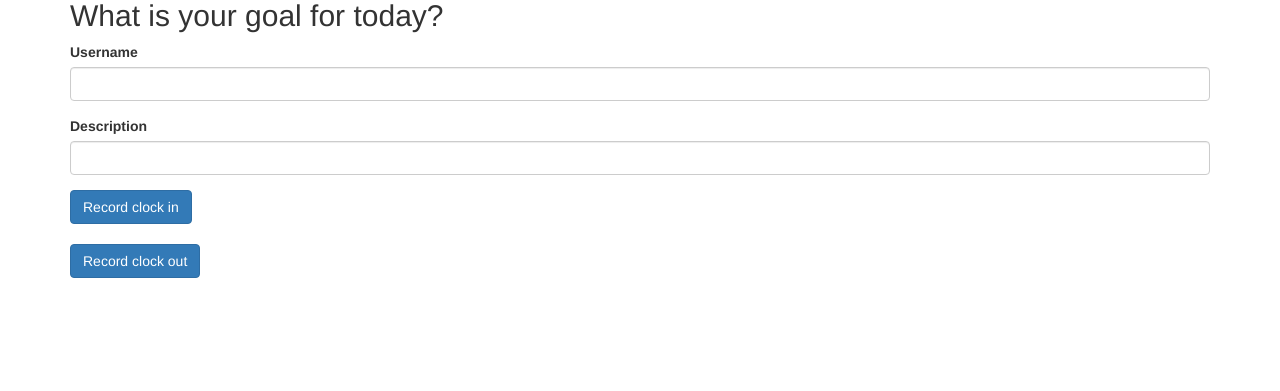
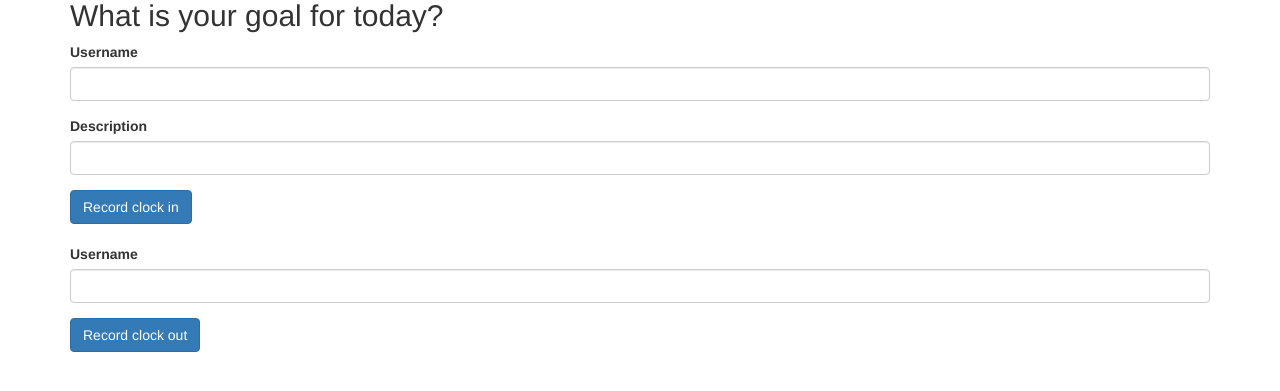
Before and after one commit to saahilp/eTimeCard, a Flask app: page /dashboard in a window 1280 px wide. Shown: the part 151-542 px from the top of the page. Run offline with Flask 2, Linux system fonts and the light colour scheme; some libraries are stand-ins or nearby versions.

Commit message:
Forms for clock out

```diff
--- a/templates/dashboard.html
+++ b/templates/dashboard.html
@@ -24,6 +24,8 @@ Dashboard
     </div>
     <div id="clockOut">
       <form class="form-signin" method="POST" action="/end">
+        {{ form.hidden_tag() }}
+        {{ wtf.form_field(form.username) }}
         <button type="submit" class="btn btn-primary">Record clock out</button>
       </form>
     </div>
```
